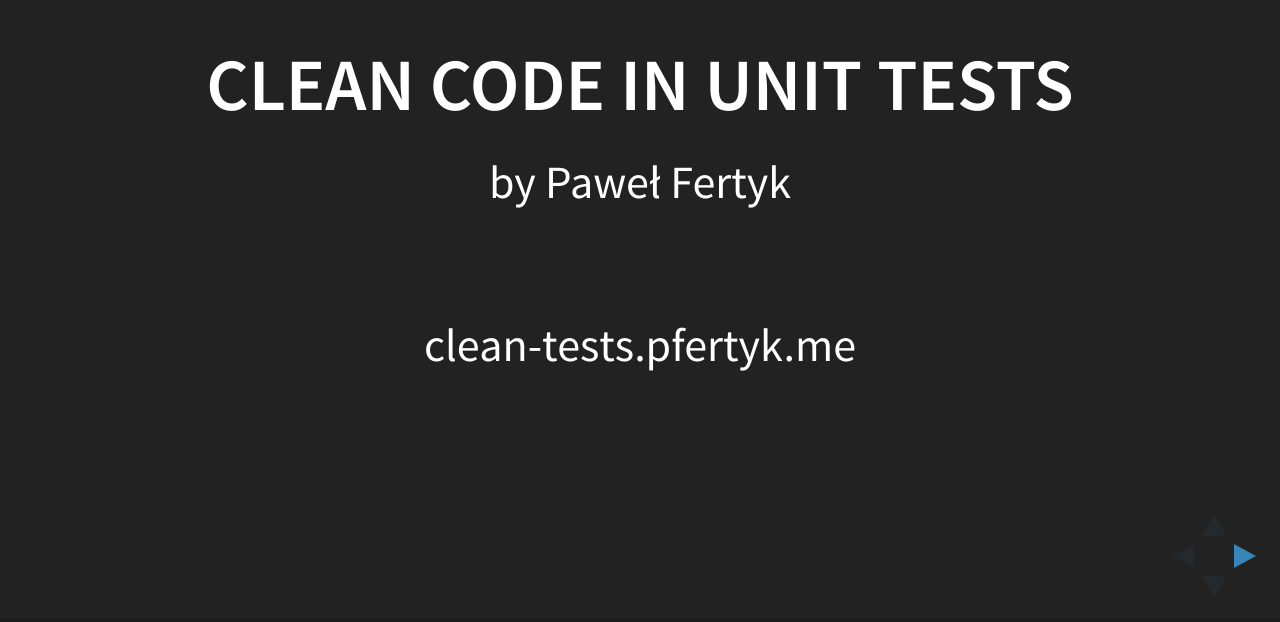
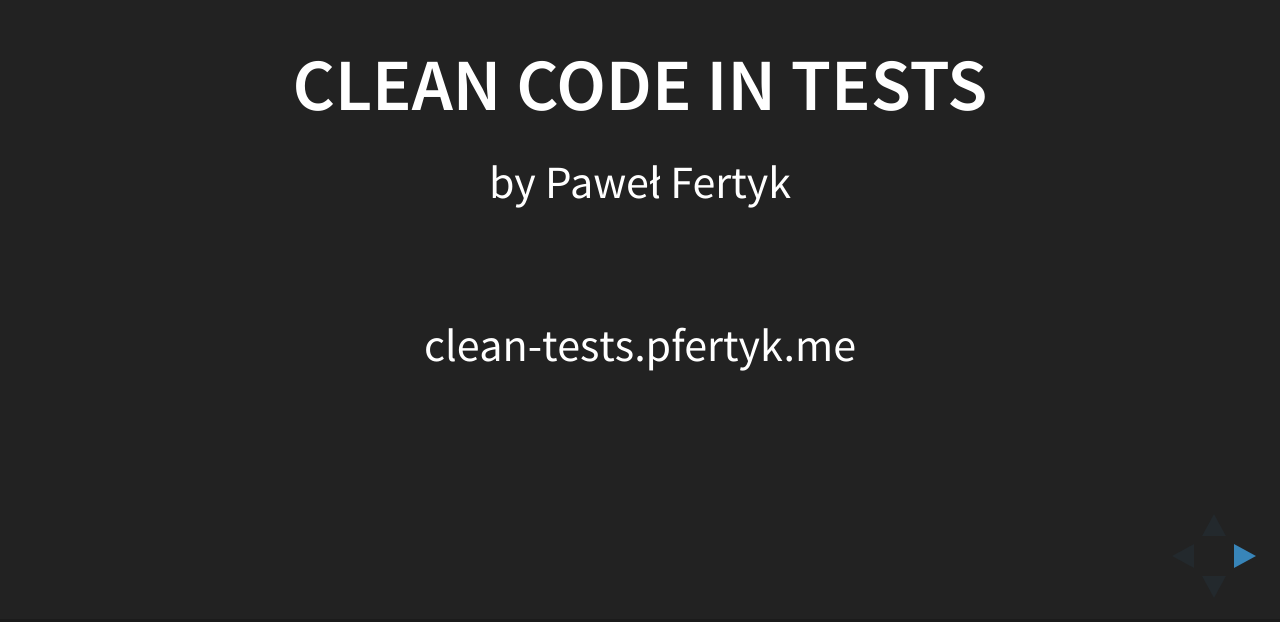
Before and after one commit to pfertyk/clean-tests, a website: page index.html in a window 1280 px wide. Shown: the part 178-800 px from the top of the page. Drawn offline with Linux system fonts and the light colour scheme.

Commit message:
Replace 'unit tests' with 'tests'

```diff
--- a/index.html
+++ b/index.html
@@ -4,7 +4,7 @@
 		<meta charset="utf-8">
 		<meta name="viewport" content="width=device-width, initial-scale=1.0, maximum-scale=1.0, user-scalable=no">
 
-		<title>Clean code in unit tests</title>
+		<title>Clean code in tests</title>
 
 		<link rel="stylesheet" href="css/reveal.css">
 		<link rel="stylesheet" href="css/theme/black.css">
@@ -25,7 +25,7 @@
 		<div class="reveal">
 			<div class="slides">
 				<section>
-          <h2>Clean code in unit tests</h2>
+          <h2>Clean code in tests</h2>
           <p>by Paweł Fertyk</p>
           <br/>
           <p>clean-tests.pfertyk.me</p>
```
